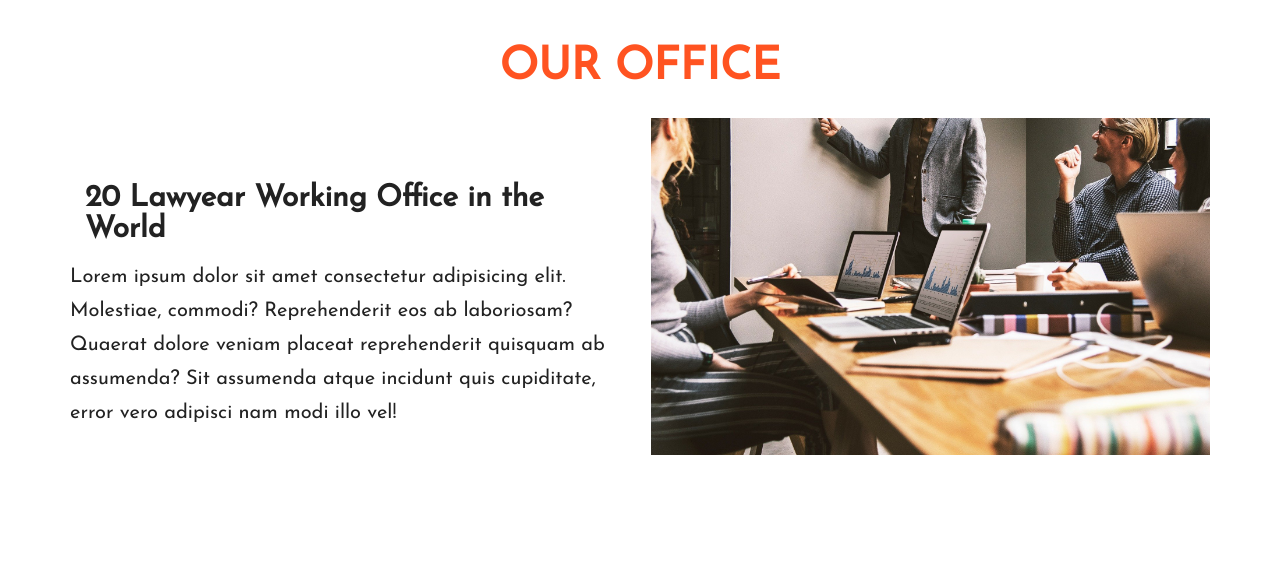
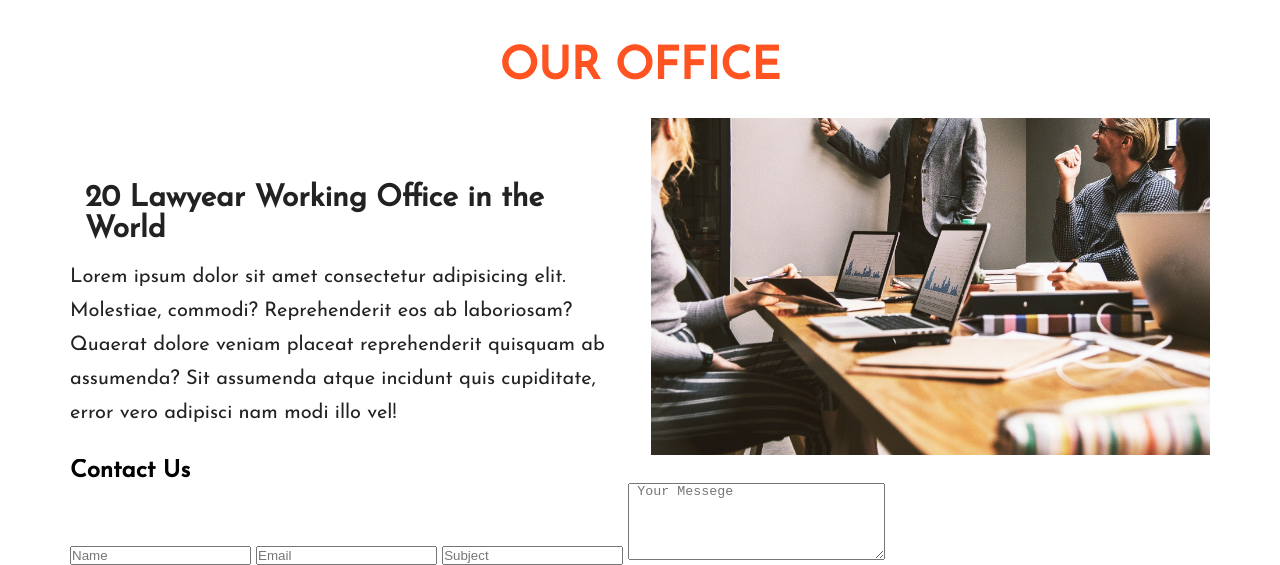
Before and after one commit to khalidsheikh22/figma-web, a plain HTML site: page index html/index.html in a window 1280 px wide. Shown: the part 2156-2721 px from the top of the page. Before the commit the page ends 2615 px from the top, so only its background shows below. Drawn offline with Linux system fonts and the light colour scheme.

Commit message:
adding from

```diff
--- a/index html/index.html
+++ b/index html/index.html
@@ -95,7 +95,7 @@
 
 
 
-    <section class="office-area">
+    <section class="office-area clear">
         <div class="container">
             <div class="office-content">
                 <h2>
@@ -114,6 +114,25 @@
 
     </section>
 
+
+    <!-- contact section -->
+    <section class="contact-section clear">
+        <div class="container">
+            <div class="contact-content">
+                <h2>Contact Us</h2>
+                <div class="contact-form">
+                    <input type="text" placeholder="Name">
+                    <input type="email" placeholder="Email">
+                    <input type="text" placeholder="Subject">
+                    <textarea name="" id="" cols="30" rows="5" placeholder=" Your Messege"></textarea>
+                </div>
+                <div class="contact-map">
+
+                </div>
+            </div>
+        </div>
+    </section>
+
 </body>
 
 </html>
```
